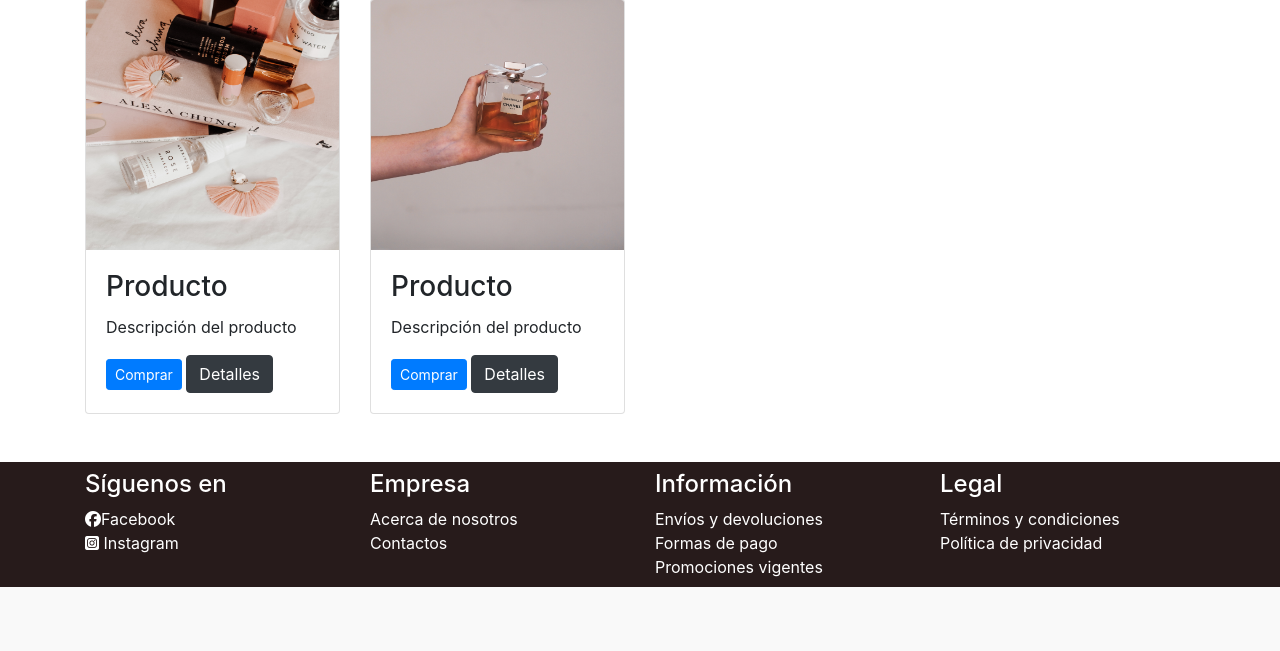
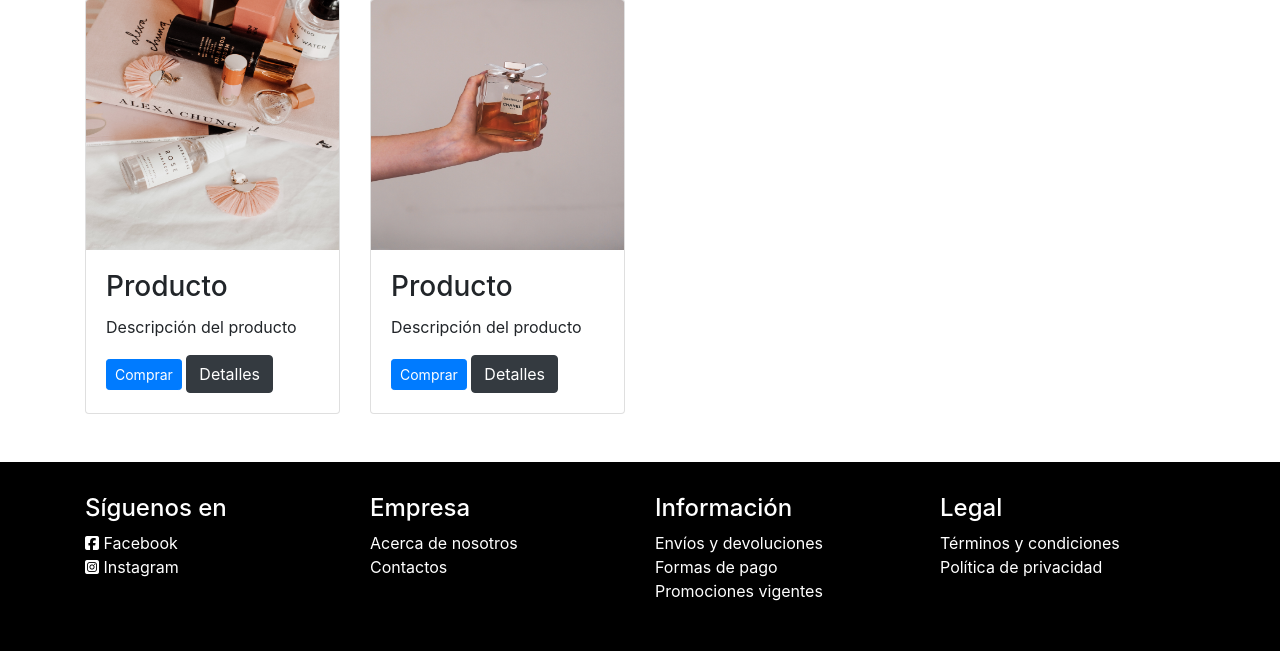
Before and after one commit to Jahyrm/TiendaOnline, a PHP site: page / in a window 1280 px wide. Shown: the part 1600-2251 px from the top of the page. Before the commit the page ends 2187 px from the top, so only its background shows below. Run offline with PHP 8.4, Linux system fonts and the light colour scheme; some libraries are stand-ins or nearby versions.

Commit message:
cambio de color-footer

```diff
--- a/css/estilos.css
+++ b/css/estilos.css
@@ -16,11 +16,11 @@ body {
 }
 
 .heade>.logo {
-    margin-left: 7%;
+    margin-left: 13%;
 }
 
 .heade>.cuenta {
-    margin-right: 7%;
+    margin-right: 10%;
 }
 .heade>.cuenta > a {
     display: block;
--- a/index.html
+++ b/index.html
@@ -592,16 +592,16 @@
 
     </main>
 
-    <footer style="background-color:rgb(39, 27, 27);">
+    <footer class="py-4" style="background-color:black">
         <div class="container pt-2">
-            <div class="row pb-2">
+            <div class="row pb-4">
                 <div class="col-12 col-sm-6 col-lg-3">
                     <h4>Síguenos en </h4>
                     <div style="display: flex; flex-direction: column;">
                         <a style="text-align: left;" href="https://www.facebook.com/ZibaBelleza" target="_blank"><i
-                                class="fab fa-facebook"></i>Facebook</a>
+                                class="fab fa-facebook-square"></i>  Facebook</a>
                         <a style="text-align: left;" href="https://instagram.com/zibabelleza?igshid=6802q6h6htzp"
-                            target="_blank"><i class="fab fa-instagram-square"></i> Instagram</a>
+                            target="_blank"><i class="fab fa-instagram-square"></i>  Instagram</a>
                     </div>
                 </div>
                 <hr>
```
